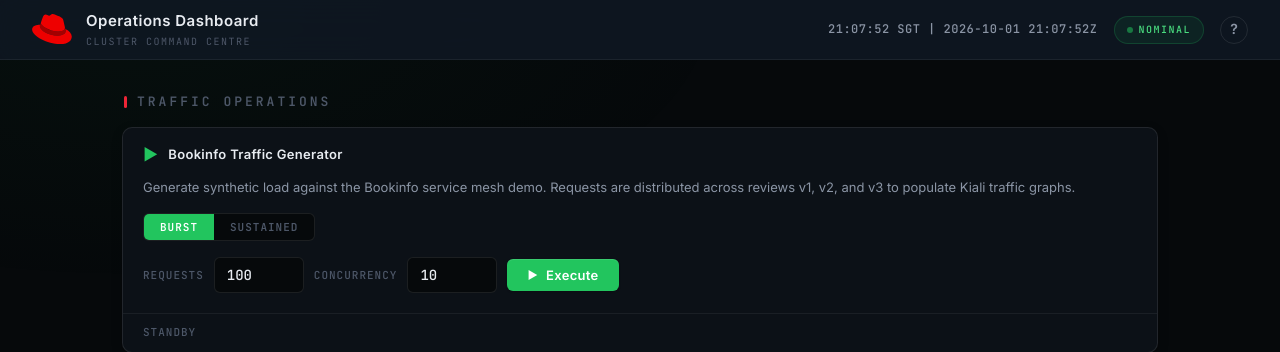
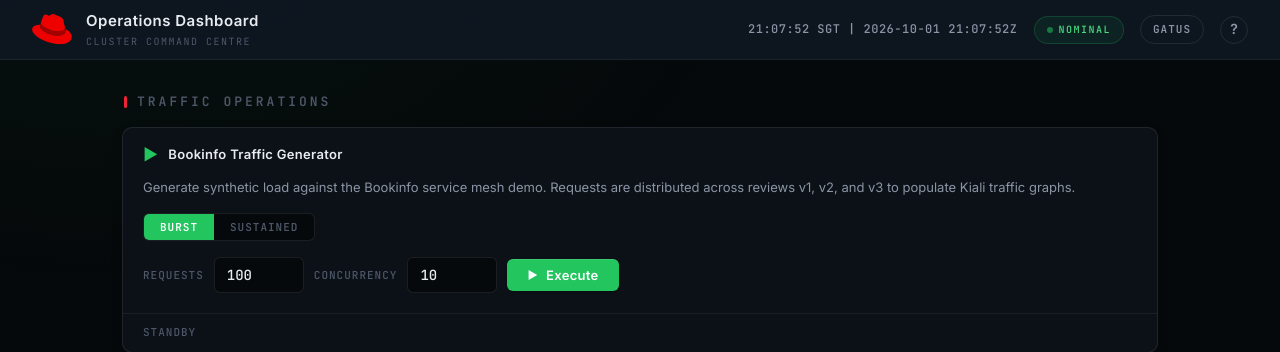
Before and after one commit to explicitworkload/ocp-provisioning, a Flask app: page / in a window 1280 px wide. Shown: the top 352 px of the page. Run offline with Flask 3, Linux system fonts and the light colour scheme; data that the repository does not hold is empty.

Commit message:
Add Gatus link to dashboard header

```diff
--- a/ansible/roles/dashboard/tasks/main.yml
+++ b/ansible/roles/dashboard/tasks/main.yml
@@ -125,6 +125,8 @@
                     value: "http://productpage.bookinfo.svc.cluster.local:9080/productpage"
                   - name: GATUS_URL
                     value: ""
+                  - name: GATUS_HOST
+                    value: "gatus.{{ ocp_apps_domain }}"
                 readinessProbe:
                   httpGet:
                     path: /healthz
--- a/dashboard/app.py
+++ b/dashboard/app.py
@@ -16,6 +16,7 @@ BOOKINFO_URL = os.environ.get(
     "http://productpage.bookinfo.svc.cluster.local:9080/productpage",
 )
 GATUS_URL = os.environ.get("GATUS_URL", "")
+GATUS_HOST = os.environ.get("GATUS_HOST", "")
 BOOKINFO_NS = "bookinfo"
 
 try:
@@ -199,7 +200,7 @@ def _get_ratings_virtualservice(fault=None):
 
 @app.route("/")
 def index():
-    return render_template("index.html", gatus_url=GATUS_URL)
+    return render_template("index.html", gatus_url=GATUS_URL, gatus_host=GATUS_HOST)
 
 
 @app.route("/help")
--- a/dashboard/static/style.css
+++ b/dashboard/static/style.css
@@ -151,6 +151,26 @@ h1 {
 }
 
 .status-pill.online::before { background: var(--green-500); }
+
+.nav-link {
+  font-family: var(--font-mono);
+  font-size: 11px;
+  font-weight: 600;
+  letter-spacing: 1px;
+  color: var(--text-secondary);
+  text-decoration: none;
+  text-transform: uppercase;
+  padding: 5px 12px;
+  border: 1px solid var(--border-default);
+  border-radius: 100px;
+  transition: all 0.15s ease;
+}
+
+.nav-link:hover {
+  border-color: var(--green-500);
+  color: var(--green-400);
+  background: var(--green-900);
+}
 
 .help-btn {
   display: flex;
--- a/dashboard/templates/index.html
+++ b/dashboard/templates/index.html
@@ -24,6 +24,7 @@
     <div class="header-right">
       <div class="clock" id="clock"></div>
       <div class="status-pill online">NOMINAL</div>
+      <a href="https://{{ gatus_host }}" target="_blank" class="nav-link" title="Gatus Health Monitor">Gatus</a>
       <a href="/help" class="help-btn" title="Help">?</a>
     </div>
   </header>
```
